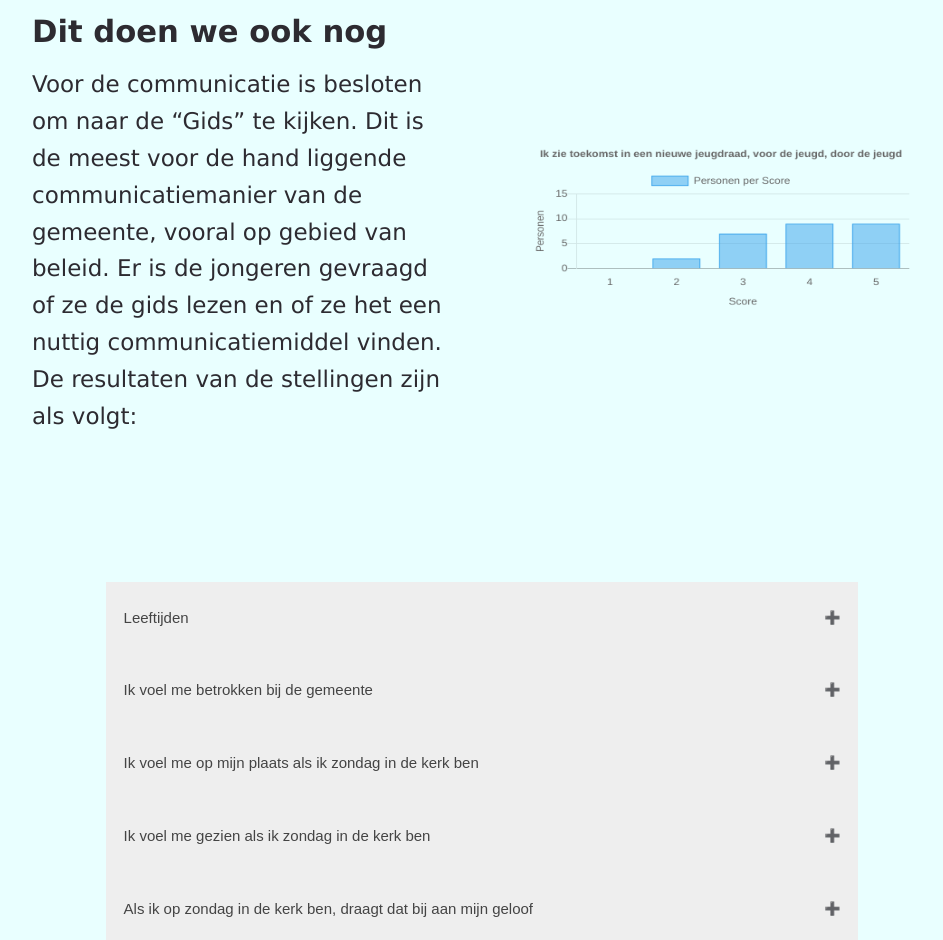
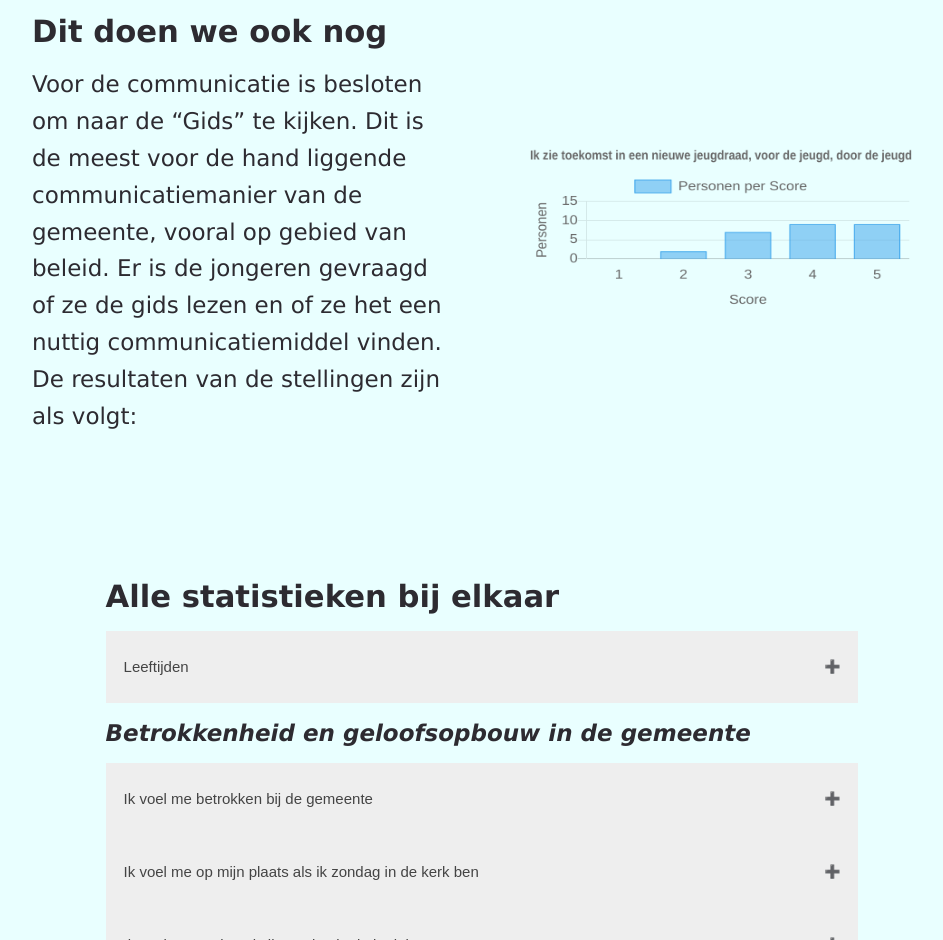
Before and after one commit to STEENBRINK/Infopage-Youth, a plain HTML site: page index.html in a window 1280 px wide. Shown: the part 1860-2800 px from the top of the page, without its empty margins (158-1101 px from the left). Drawn offline with nearby package versions, Linux system fonts and the light colour scheme.

Commit message:
Fixed the options to have proper fontsizes

```diff
--- a/index.html
+++ b/index.html
@@ -82,6 +82,7 @@
             </div>
 
             <section class="container p3" id="buttonlist">
+                <h3>Alle statistieken bij elkaar</h3>
             </section>
 
         </main>
--- a/js/app.js
+++ b/js/app.js
@@ -4,20 +4,10 @@
 //todo: css
 //todo: inhoud website
 //todo: last elements and titles
-//git
 
 
 //global vars
-var isDrawn = {
-    leeftijden: false,
-    bbdg: false,
-    omp: false,
-    vmg: false,
-    zdb: false,
-    kdb: false,
-    gids: false,
-    ioeg: false
-}
+var isDrawn = {}
 
 var drawn_charts = []
 var button_register_number = 0
@@ -36,11 +26,11 @@ function drawChart(chartElement, config, chartName){
 function deleteChart(chartElement, isBar){
 
     let div = chartElement.parentNode
-    let element
+    let oldElement
 
     for(let i = 0; i < div.childNodes.length; i++){
         if(div.childNodes[i].className == "chartjs-size-monitor"){
-            element = div.childNodes[i]
+            oldElement = div.childNodes[i]
             break;
         }
     }
@@ -52,14 +42,14 @@ function deleteChart(chartElement, isBar){
     }
 
     div.removeChild(chartElement);
-    div.removeChild(element)
+    div.removeChild(oldElement)
     div.appendChild(newElement);
 }
 
-function checkChart(e, chart, config, drawn, isDoughnut){
+function checkChart(e, chart, config, drawn, isBar){
     let chartElement = document.getElementById(chart)
     if(isDrawn[drawn]){
-        deleteChart(chartElement, isDoughnut)
+        deleteChart(chartElement, isBar)
         isDrawn[drawn] = false
     }else{
         chartElement.getContext('2d')
@@ -110,6 +100,7 @@ function drawCharts() {
 
             buttons[button_register_number].addEventListener("click", (e) => checkChart(e, dataList[element].name + "_chart", config, dataList[element].name, dataList[element].isBar))
         }else{
+
             if(!dataList[element].isBar){
                 let clonedOptions = JSON.parse(JSON.stringify(options.round.options))
                 clonedOptions.title.text = dataList[element].title
@@ -132,8 +123,12 @@ function drawCharts() {
                 }
 
             }else{
-
-                let clonedOptions = JSON.parse(JSON.stringify(options.ten.options))
+                let clonedOptions
+                if(dataList[element].name == "leeftijden"){
+                    clonedOptions = JSON.parse(JSON.stringify(options.leeftijden.options))
+                }else{
+                    clonedOptions = JSON.parse(JSON.stringify(options.ten.options))
+                }
                 clonedOptions.title.text = dataList[element].title
 
                 config = {
@@ -145,7 +140,7 @@ function drawCharts() {
 
             config.options.title.text = dataList[element].title
 
-            buttons[button_register_number].addEventListener("click", (e) => checkChart(e, dataList[element].name + "_chart", config, dataList[element].name, false))
+            buttons[button_register_number].addEventListener("click", (e) => checkChart(e, dataList[element].name + "_chart", config, dataList[element].name, dataList[element].isBar))
         }
 
         button_register_number++
@@ -154,10 +149,15 @@ function drawCharts() {
 }
 
 function makeElements() {
+    let newTitle = [3]
 
     for (let element in dataList){
         let newButton= document.createElement('button')
-        newButton.setAttribute("class", "collapsible")
+        if(dataList[element].last){
+            newButton.setAttribute("class", "collapsible last")
+        }else{
+            newButton.setAttribute("class", "collapsible")
+        }
         newButton.setAttribute("id", dataList[element].name + "_button")
         newButton.innerHTML = dataList[element].title
 
@@ -177,6 +177,17 @@ function makeElements() {
 
         buttons[button_register_number] = newButton
         button_register_number++
+
+        if(dataList[element].last){
+            newTitle[0] = document.createElement('br')
+            newTitle[1] = document.createElement('i')
+            newTitle[2] = document.createElement('h4')
+            newTitle[2].innerHTML = dataList[element].subject
+
+            buttonSection.appendChild(newTitle[0])
+            buttonSection.appendChild(newTitle[1])
+            newTitle[1].appendChild(newTitle[2])
+        }
     }
 }
 
--- a/js/data.js
+++ b/js/data.js
@@ -4,10 +4,12 @@ var dataList = {
         title: "Leeftijden",
         five: false,
         isBar: true,
+        last: true,
+        subject: "Betrokkenheid en geloofsopbouw in de gemeente",
         data: {
             labels: ["1", "2", "3", "4", "5", "6", "7", "8", "9", "10"],
             datasets: [{
-                label: "Personen",
+                label: "Personen per leeftijd",
                 data: [0, 1, 0, 1, 2, 3, 7, 11, 3, 0],
                 backgroundColor: [
                     "rgba(54, 162, 235, 0.5)",
@@ -44,6 +46,7 @@ var dataList = {
         title: "Ik voel me betrokken bij de gemeente",
         five: false,
         isBar: true,
+        last: false,
         data: {
             labels: ["1", "2", "3", "4", "5", "6", "7", "8", "9", "10"],
             datasets: [{
@@ -84,6 +87,7 @@ var dataList = {
         title: "Ik voel me op mijn plaats als ik zondag in de kerk ben",
         five: false,
         isBar: true,
+        last: false,
         data: {
             labels: ["1", "2", "3", "4", "5", "6", "7", "8", "9", "10"],
             datasets: [{
@@ -124,6 +128,7 @@ var dataList = {
         title: "Ik voel me gezien als ik zondag in de kerk ben",
         five: false,
         isBar: true,
+        last: false,
         data: {
             labels: ["1", "2", "3", "4", "5", "6", "7", "8", "9", "10"],
             datasets: [{
@@ -164,6 +169,7 @@ var dataList = {
         title: "Als ik op zondag in de kerk ben, draagt dat bij aan mijn geloof",
         five: false,
         isBar: true,
+        last: false,
         data: {
             labels: ["1", "2", "3", "4", "5", "6", "7", "8", "9", "10"],
             datasets: [{
@@ -204,6 +210,8 @@ var dataList = {
         title: "De kerk draagt buiten de diensten om bij aan mijn geloof",
         five: false,
         isBar: true,
+        last: true,
+        subject: "Communicatie",
         data: {
             labels: ["1", "2", "3", "4", "5", "6", "7", "8", "9", "10"],
             datasets: [{
@@ -243,6 +251,7 @@ var dataList = {
         name: "gids",
         title: "Ik lees de 'Gids'",
         isBar: false,
+        last: false,
         data: {
             labels: ["Nee", "Ja", "Soms", "Alleen Losse stukjes"],
             datasets: [{
@@ -268,6 +277,7 @@ var dataList = {
         name: "ioeg",
         title: "Ik ontvang een eigen 'Gids' (personen)",
         isBar: false,
+        last: false,
         data: {
             labels: ["Nee", "Ja (Op papier)", "Ja (Digitaal)"],
             datasets: [{
@@ -292,9 +302,11 @@ var dataList = {
     gin: {
         name: "gin",
         isBar: false,
+        last: true,
+        subject: "Regels en Gebruiken",
         title: "De 'Gids' is nuttig",
         data: {
-            labels: ["Ja", "Nee", "Niet voor mij", "Geen antwoord"],
+            labels: ["Ja", "Nee", "Niet voor mij", "GA"],
             datasets: [{
                 label: "De 'Gids' is nuttig",
                 backgroundColor: [
@@ -319,6 +331,7 @@ var dataList = {
         title: "Onze kerk is ouderwets",
         five: false,
         isBar: true,
+        last: false,
         data: {
             labels: ["1", "2", "3", "4", "5", "6", "7", "8", "9", "10"],
             datasets: [{
@@ -359,6 +372,7 @@ var dataList = {
         title: "Ik houd me bezig met de regels en gebruiken in de kerk",
         five: false,
         isBar: true,
+        last: false,
         data: {
             labels: ["1", "2", "3", "4", "5", "6", "7", "8", "9", "10"],
             datasets: [{
@@ -399,8 +413,9 @@ var dataList = {
         title: "Ik ben het eens met de regels en gebruiken in de kerk",
         five: false,
         isBar: true,
+        last: false,
         data: {
-            labels: ["1", "2", "3", "4", "5", "6", "7", "8", "9", "10", "Geen Antwoord"],
+            labels: ["1", "2", "3", "4", "5", "6", "7", "8", "9", "10", "GA"],
             datasets: [{
                 label: "Personen per Score",
                 data: [0, 0, 0, 2, 4, 6, 7, 5, 3, 0, 1],
@@ -415,7 +430,7 @@ var dataList = {
                     "rgba(54, 162, 235, 0.5)",
                     "rgba(54, 162, 235, 0.5)",
                     "rgba(54, 162, 235, 0.5)",
-                    "rgba(54, 162, 235, 0.5)"
+                    "rgba(125, 125, 125, 0.5)"
                 ],
                 borderColor: [
                     "rgba(54, 162, 235, 1)",
@@ -428,7 +443,7 @@ var dataList = {
                     "rgba(54, 162, 235, 1)",
                     "rgba(54, 162, 235, 1)",
                     "rgba(54, 162, 235, 1)",
-                    "rgba(54, 162, 235, 1)"
+                    "rgba(125, 125, 125, 1)"
                 ],
                 borderWidth: 1
             }]
@@ -439,6 +454,7 @@ var dataList = {
         title: "Ik begrijp waarom we in de kerk geen kinderen aan het avondmaal hebben",
         five: false,
         isBar: true,
+        last: false,
         data: {
             labels: ["1", "2", "3", "4", "5", "6", "7", "8", "9", "10"],
             datasets: [{
@@ -479,8 +495,9 @@ var dataList = {
         title: "Ik begrijp waarom we in onze kerk aan kinderdoop doen",
         five: false,
         isBar: true,
+        last: false,
         data: {
-            labels: ["1", "2", "3", "4", "5", "6", "7", "8", "9", "10", "Geen Antwoord"],
+            labels: ["1", "2", "3", "4", "5", "6", "7", "8", "9", "10", "GA"],
             datasets: [{
                 label: "Personen per Score",
                 data: [1, 0, 0, 0, 2, 0, 4, 6, 8, 6, 1],
@@ -495,7 +512,7 @@ var dataList = {
                     "rgba(54, 162, 235, 0.5)",
                     "rgba(54, 162, 235, 0.5)",
                     "rgba(54, 162, 235, 0.5)",
-                    "rgba(54, 162, 235, 0.5)"
+                    "rgba(125, 125, 125, 0.5)"
                 ],
                 borderColor: [
                     "rgba(54, 162, 235, 1)",
@@ -508,7 +525,7 @@ var dataList = {
                     "rgba(54, 162, 235, 1)",
                     "rgba(54, 162, 235, 1)",
                     "rgba(54, 162, 235, 1)",
-                    "rgba(54, 162, 235, 1)"
+                    "rgba(125, 125, 125, 1)"
                 ],
                 borderWidth: 1
             }]
@@ -517,6 +534,7 @@ var dataList = {
     gjd: {
         name: "gjd",
         isBar: false,
+        last: false,
         title: "Er zijn genoeg jeugddiensten in onze kerk",
         data: {
             labels: ["Ja", "Nee", "Maakt me niet uit"],
@@ -542,6 +560,8 @@ var dataList = {
     wwtk: {
         name: "wwtk",
         isBar: false,
+        last: true,
+        subject: "Kerkenraad",
         title: "Als ik het niet eens ben met regels en/of gebruiken in onze kerk, weet ik waar ik met mijn mening terecht kan",
         data: {
             labels: ["Ja", "Ja, maar dat ga ik nooit doen", "Nee, maar dat maakt ook niet uit", "Nee, maar dat zou ik wel willen weten"],
@@ -567,6 +587,7 @@ var dataList = {
     wwoi: {
         name: "wwoi",
         isBar: true,
+        last: false,
         title: "Ik weet wie mijn ouderling is",
         data: {
             labels: ["Ja", "Nee"],
@@ -594,6 +615,7 @@ var dataList = {
         title: "Ik weet wat een ouderling doet",
         five: false,
         isBar: true,
+        last: false,
         data: {
             labels: ["1", "2", "3", "4", "5", "6", "7", "8", "9", "10"],
             datasets: [{
@@ -634,6 +656,7 @@ var dataList = {
         title: "De kerkenraad betrekt mij bij beslissingen over het jeugdwerk",
         five: true,
         isBar: true,
+        last: false,
         data: {
             labels: ["1", "2", "3", "4", "5"],
             datasets: [{
@@ -662,6 +685,7 @@ var dataList = {
         title: "De kerkenraad zou de jeugd meer moeten betrekken bij het maken van beslissingen over het jeugdwerk",
         five: true,
         isBar: true,
+        last: false,
         data: {
             labels: ["1", "2", "3", "4", "5"],
             datasets: [{
@@ -690,6 +714,7 @@ var dataList = {
         title: "Ik zou zelf meer betrokken willen zijn bij de beslissingen van de kerkenraad",
         five: true,
         isBar: true,
+        last: false,
         data: {
             labels: ["1", "2", "3", "4", "5"],
             datasets: [{
@@ -716,6 +741,7 @@ var dataList = {
     kmu: {
         name: "kmu",
         isBar: false,
+        last: false,
         title: "De kerkenraad zou meer mouten uitleggen over hun beslissingen",
         data: {
             labels: ["Ja", "Nee", "Maakt me niet uit"],
@@ -743,6 +769,7 @@ var dataList = {
         title: "De stap om naar de kerkenraad/een ouderling te gaan is voor mij groot",
         five: false,
         isBar: true,
+        last: false,
         data: {
             labels: ["1", "2", "3", "4", "5", "6", "7", "8", "9", "10"],
             datasets: [{
@@ -783,6 +810,8 @@ var dataList = {
         title: "Ik heb behoefte aaan een (pastoraal) gesprek met iemand uit de kerk",
         five: true,
         isBar: true,
+        last: true,
+        subject: "Jeugdcommissie en Jeugdwerk",
         data: {
             labels: ["1", "2", "3", "4", "5"],
             datasets: [{
@@ -809,6 +838,7 @@ var dataList = {
     wwjz: {
         name: "wwjz",
         isBar: false,
+        last: false,
         title: "Ik weet wie in de huidige jeugdcommissie zitten",
         data: {
             labels: ["Ja", "Nee", "Ik weet het van één persoon", "Wat is de jeugdcommisie?"],
@@ -836,6 +866,7 @@ var dataList = {
         title: "Ik weet wat de huidige jeugdcommissie doet",
         five: true,
         isBar: true,
+        last: false,
         data: {
             labels: ["1", "2", "3", "4", "5"],
             datasets: [{
@@ -864,6 +895,7 @@ var dataList = {
         title: "Ik ben blij met hoe het jeugdwerk in de kerk geregeld is (catechisatie, vereniging, jeugddiensten, acties, kamp, etc.)",
         five: false,
         isBar: true,
+        last: false,
         data: {
             labels: ["1", "2", "3", "4", "5", "6", "7", "8", "9", "10"],
             datasets: [{
@@ -904,6 +936,8 @@ var dataList = {
         title: "Ik heb duidelijke ideeën over hoe het jeugdwerk verbeterd kan worden",
         five: false,
         isBar: true,
+        last: true,
+        subject: "Jeugdraad",
         data: {
             labels: ["1", "2", "3", "4", "5", "6", "7", "8", "9", "10"],
             datasets: [{
@@ -944,6 +978,7 @@ var dataList = {
         title: "Ik zie toekomst in een nieuwe jeugdraad, voor de jeugd, door de jeugd",
         five: true,
         isBar: true,
+        last: false,
         data: {
             labels: ["1", "2", "3", "4", "5"],
             datasets: [{
--- a/js/options.js
+++ b/js/options.js
@@ -1,86 +1,124 @@
+var size = 16
+
 var options = {
     leeftijden: {
         options: {
             title: {
-                display: true
+                display: true,
+                fontSize: size
             },
             scales: {
                 yAxes: [{
                     ticks: {
                         beginAtZero: true,
-                        max: 12
+                        max: 12,
+                        fontSize: size
                     },
                     scaleLabel: {
                         display: true,
-                        labelString: "Personen"
+                        labelString: "Personen",
+                        fontSize: size
                     }
                 }],
                 xAxes: [{
                     scaleLabel: {
                         display: true,
-                        labelString: "Score"
+                        labelString: "Leeftijd",
+                        fontSize: size
                     },
                     gridLines: {
                         display: false
+                    },
+                    ticks: {
+                        fontSize: size
                     }
                 }]
+            },
+            legend: {
+                labels: {
+                    fontSize: size
+                }
             }
         }
     },
     ten: {
         options: {
             title: {
-                display: true
+                display: true,
+                fontSize: size
             },
             scales: {
                 yAxes: [{
                     ticks: {
                         beginAtZero: true,
-                        max: 12
+                        max: 12,
+                        fontSize: size
                     },
                     scaleLabel: {
                         display: true,
-                        labelString: "Personen"
+                        labelString: "Personen",
+                        fontSize: size
                     }
                 }],
                 xAxes: [{
                     scaleLabel: {
                         display: true,
-                        labelString: "Score"
+                        labelString: "Score",
+                        fontSize: size
                     },
                     gridLines: {
                         display: false
+                    },
+                    ticks: {
+                        fontSize: size
                     }
                 }]
+            },
+            legend: {
+                labels: {
+                    fontSize: size
+                }
             }
         }
     },
     five: {
         options: {
             title: {
-                display: true
+                display: true,
+                fontSize: size
             },
             scales: {
                 yAxes: [{
                     ticks: {
                         beginAtZero: true,
                         max: 15,
-                        stepSize: 5
+                        stepSize: 5,
+                        fontSize: size
                     },
                     scaleLabel: {
                         display: true,
-                        labelString: "Personen"
+                        labelString: "Personen",
+                        fontSize: size
                     }
                 }],
                 xAxes: [{
                     scaleLabel: {
                         display: true,
-                        labelString: "Score"
+                        labelString: "Score",
+                        fontSize: size
                     },
                     gridLines: {
                         display: false
+                    },
+                    ticks: {
+                        fontSize: size
                     }
                 }]
+            },
+            legend: {
+                labels: {
+                    fontSize: size
+                }
             }
         }
 
@@ -89,6 +127,16 @@ var options = {
         options: {
             title: {
                 display: true,
+                fontSize: size
+            },
+            legend: {
+                labels: {
+                    fontSize: size
+                }
+            },
+            tooltips: {
+                titleFontSize: size,
+                bodyFontSize: size
             },
             aspectRatio: 1
         }
--- a/js/specials.js
+++ b/js/specials.js
@@ -2,7 +2,7 @@
  * Chart on the ages of the participants special
  */
 
-let leeftijdenClonedOptions = JSON.parse(JSON.stringify(options.ten.options))
+let leeftijdenClonedOptions = JSON.parse(JSON.stringify(options.leeftijden.options))
 leeftijdenClonedOptions.title.text = dataList.leeftijden.title
 
 let leeftijdenSpecialConfig = {
--- a/style.css
+++ b/style.css
@@ -35,6 +35,7 @@
 
 canvas {
   padding: 20px;
+  min-width: 100%;
 }
 
 .doughnut {
```
